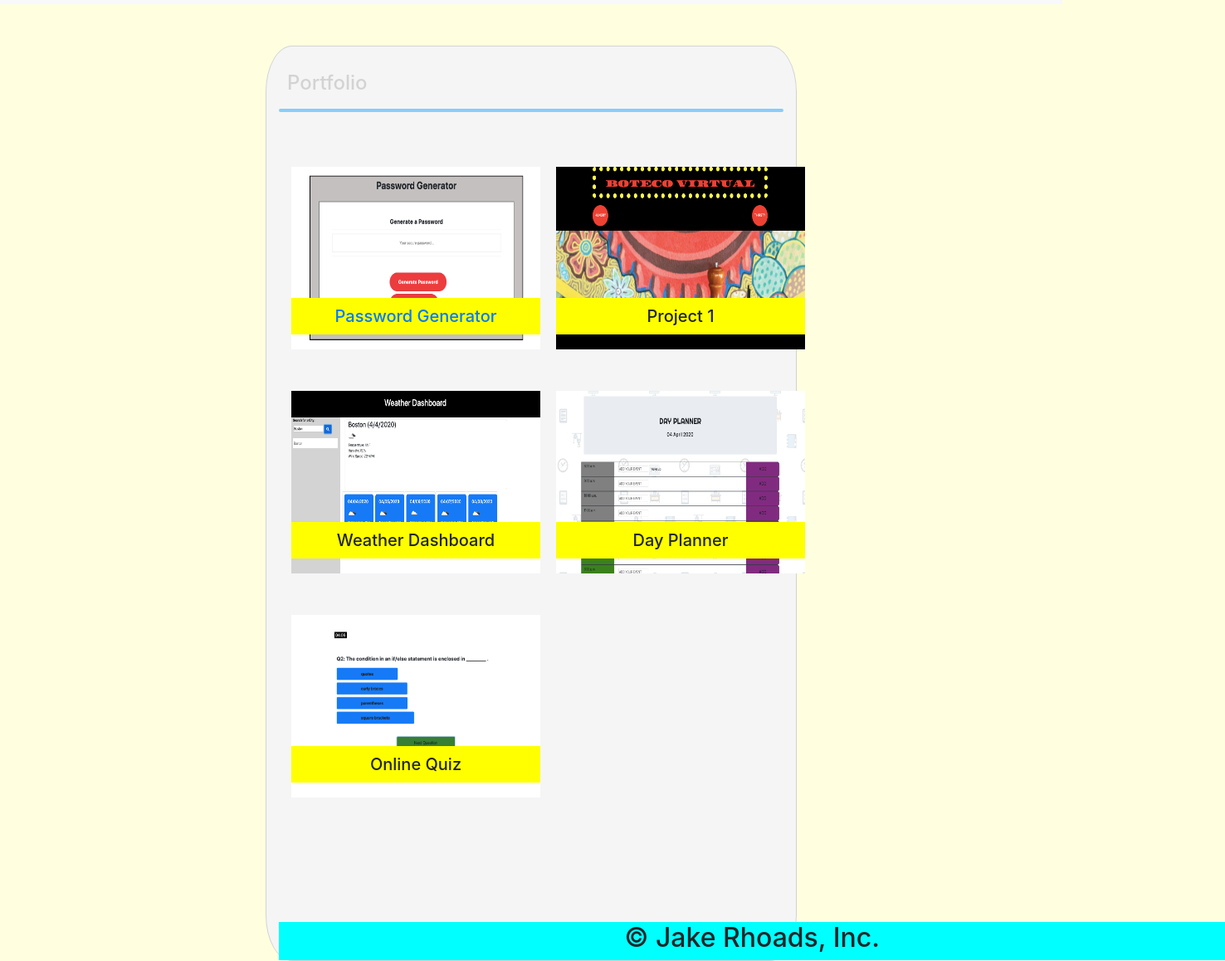
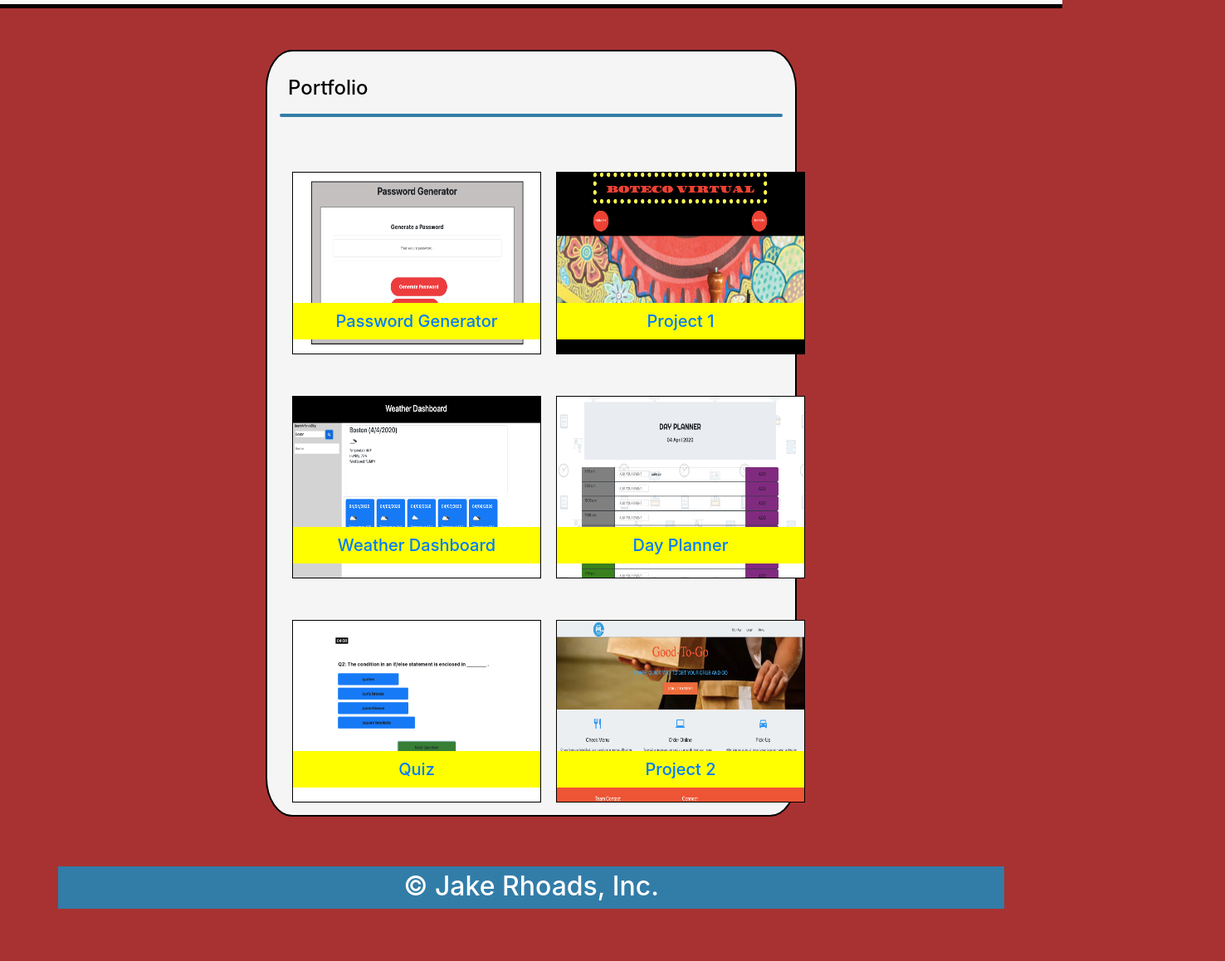
Before and after one commit to jake1986/updated-bio, a plain HTML site: page portfolio.html in a window 1280 px wide. Shown: the part 91-1249 px from the top of the page at 83% size, 1476 px wide, since content can reach past the window. After the commit the page ends 1186 px from the top, so only its background shows below. Drawn offline with nearby package versions, Linux system fonts and the light colour scheme.

Commit message:
added project and style updates

```diff
--- a/portfolio.html
+++ b/portfolio.html
@@ -13,6 +13,7 @@
     img {
         width: 300px;
         height: 220px;
+        border: 1px black solid;
     }
 
     .col-margin {
@@ -31,6 +32,8 @@
         bottom: 10px;
         cursor: pointer;
         padding: 10px;
+        border-right: 1px black solid;
+        border-left: 1px black solid;
     }
 
     h5:hover {
@@ -91,6 +94,7 @@
 
     .navbar {
         background-color: #85144b;
+        border-bottom: 5px black solid;
     }
 
     #name {
@@ -113,7 +117,7 @@
         }
 
         to {
-            background-color: lightskyblue;
+            background-color:#327da8;
         }
     }
 
@@ -123,37 +127,46 @@
         border-radius: 5%;
         width: 50%;
         background-color: whitesmoke;
+        border: 2px black solid;
     }
 
 
     body {
-        background-color: lightyellow;
+        background-color: #a83232;
     }
 
     h4 {
         margin-left: 10px;
         margin-top: 30px;
-        color: lightgrey;
+        color: black;
     }
 
     hr {
-        border: 2px solid lightskyblue;
+        border: 2px solid #327da8;
         border-radius: 5px;
+    }
+
+    .last-row {
+
+        margin-bottom: 15px;
+
     }
 
     .footer {
         width: 1440px;
-        margin-top: 150px;
-        background-color: cyan;
+        margin-top: 60px;
+        padding-top: 5px;
+        background-color: #327da8;
         text-align: center;
+        color: white;
     }
-
 </style>
 
 <body>
     <nav class="navbar navbar-expand-lg navbar-light bg-light">
         <a id="name" class="navbar-brand" href="#">Jake Rhoads</a>
-        <button class="navbar-toggler" type="button" data-toggle="collapse" data-target="#navbarNav" aria-controls="navbarNav" aria-expanded="false" aria-label="Toggle navigation">
+        <button class="navbar-toggler" type="button" data-toggle="collapse" data-target="#navbarNav"
+            aria-controls="navbarNav" aria-expanded="false" aria-label="Toggle navigation">
             <span class="navbar-toggler-icon"></span>
         </button>
         <div class="collapse navbar-collapse flex-row-reverse" id="navbarNav">
@@ -177,35 +190,45 @@
         <hr>
         <div class="row">
             <div class="col-md-3 col-margin">
-                <img src="project-photos/Password-Generator.png"
-                    alt="chris griffin">
-                <a href="https://github.com/jake1986/Javascript-Password-Generator"><h5>Password Generator</h5></a>
+                <img src="project-photos/Password-Generator.png" alt="password-generator">
+                <a href="https://github.com/jake1986/Javascript-Password-Generator">
+                    <h5>Password Generator</h5>
+                </a>
             </div>
             <div class="col-md-3 col-margin">
-                <img src="project-photos/Project-One.png"
-                    alt="chris griffin">
+                <img src="project-photos/Project-One.png" alt="project-one">
+                <a href="https://github.com/jake1986/Project-1">
                     <h5>Project 1</h5>
+                </a>
             </div>
         </div>
         <div class="row">
             <div class="col-md-3 col-margin">
-                <img src="project-photos/Weather-Dashboard.png"
-                    alt="chris griffin col-margin">
+                <img src="project-photos/Weather-Dashboard.png" alt="weather-dashboard">
+                <a href="https://github.com/jake1986/weather-dashboard2">
                     <h5>Weather Dashboard</h5>
+                </a>
             </div>
             <div class="col-md-3 col-margin">
-                <img src="project-photos/Day-Planner.png"
-                    alt="chris griffin">
+                <img src="project-photos/Day-Planner.png" alt="day-planner">
+                <a href="https://github.com/jake1986/Day-Planner-Vol2">
                     <h5>Day Planner</h5>
+                </a>
             </div>
         </div>
         <div class="row">
-            <div class="col-md-3 col-margin">
-                <img src="project-photos/Quiz.png"
-                    alt="chris griffin">
-                <h5>Online Quiz</h5>
+            <div class="col-md-3 col-margin last-row">
+                <img src="project-photos/Quiz.png" alt="quiz">
+                <a href="https://github.com/jake1986/The-Online-Quiz">
+                    <h5>Quiz</h5>
+                </a>
             </div>
-            <div class="col-md-3 col-margin">
+            <div class="col-md-3 col-margin last-row">
+                <img src="project-photos/project-two.png" alt="project-2">
+                <a href="https://github.com/jake1986/project2">
+                    <h5>Project 2</h5>
+                </a>
+            </div>
         </div>
     </div>
     <footer class="container footer">
@@ -215,14 +238,7 @@
             </div>
         </div>
     </footer>
-<script>
 
-    // $("#name").on("click", function() {
-    //     console.log("clicked");
-    //     $("ul").show();
-    // });
-
-</script>
 </body>
 
 </html>
```
Also changed, not shown: contact.html (+27 -17 lines), index.html (+21 -24 lines), project-photos/project-two.png (added). Lines whose indentation alone changed are shown as unchanged.
